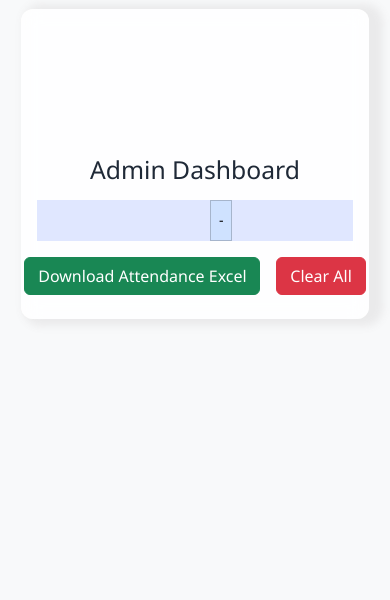
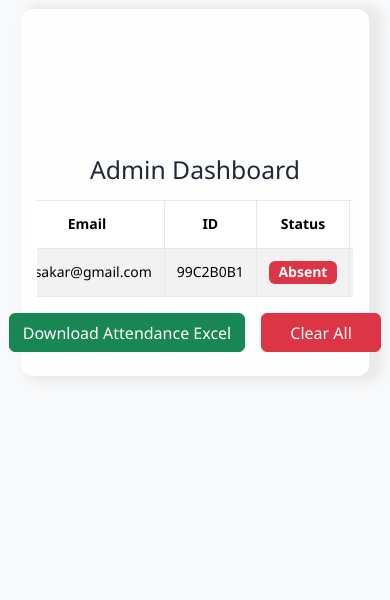
Before and after one commit to keerthi-manasvi/NSCC-Event-App, a Django app: page /dashboard/ in a window 390 px wide. Shown: the part 153-753 px from the top of the page. Run offline with Django 5.2, Linux system fonts and the light colour scheme; a user stored in the database is signed in; data comes from the database, SQL or seed files in the repository; data that the repository does not hold is empty.

Commit message:
Update dashboard.html

```diff
--- a/Event/templates/Event/dashboard.html
+++ b/Event/templates/Event/dashboard.html
@@ -4,23 +4,82 @@
 
 {% block content %}
 <style>
+/* Card centers all children */
+.card-custom {
+    display: flex !important;
+    flex-direction: column !important;
+    align-items: center !important;
+    text-align: center !important;
+    margin: 2rem auto;
+    max-width: 95%;
+    padding: 2rem;
+    background: rgba(255, 255, 255, 0.85);
+    backdrop-filter: blur(10px);
+    border-radius: 12px;
+    box-shadow: 8px 1px 8px 6px rgba(119, 110, 110, 0.1);
+}
+
+/* Table container scroll + center */
+.table-container {
+    width: 100%;
+    overflow-x: auto;
+    display: flex;
+    justify-content: center;
+}
+
+/* Table styling */
+.table-container table {
+    min-width: 600px;
+    border-collapse: collapse;
+    margin: auto;
+}
+
+.table-container table th,
+.table-container table td {
+    text-align: center !important;
+    vertical-align: middle !important;
+    padding: 0.75rem;
+    border: 1px solid #e5e7eb;
+}
+
+/* Table header background */
+.table-container thead {
+    background-color: #e0e7ff;
+}
+
+/* Buttons under dashboard */
+.d-flex.gap-3 .btn {
+    flex: 0 0 auto;
+    min-width: 150px;
+    margin-bottom: 0.5rem;
+}
+
+/* Responsive adjustments */
+@media (max-width: 768px) {
     .card-custom {
-    display: flex !important;
-    flex-direction: column!important;
-    align-items: center !important; /* horizontal center for all children */
-    text-align: center !important;  /* center text inside children */
+        padding: 1rem;
+    }
+    .table-container table {
+        min-width: 500px;
+    }
+}
+@media (max-width: 480px) {
+    .table-container table {
+        min-width: 400px;
+    }
+    .d-flex.gap-3 .btn {
+        min-width: 120px;
+    }
 }
 </style>
+
 <div class="card-custom">
     <h2 class="mb-3" style="margin-top: 130px;">Admin Dashboard</h2>
 
-    <!-- Table container for centering and scroll -->
-    <div class="table-container" style="overflow-x:auto; text-align:center;">
-        <table class="table table-striped table-bordered" style="margin:auto; min-width:600px;">
-            <thead class="table-primary" style="overflow-x:auto; text-align:center;  display: flex !important;
-    flex-direction: column!important;
-    align-items: center !important;
-    text-align: center !important; >
+    <!-- Table container -->
+    <div class="table-container">
+        <table class="table table-striped table-bordered">
+            <thead>
                 <tr>
                     <th>Name</th>
                     <th>Email</th>
@@ -63,7 +122,7 @@
     </div>
 
     {% if request.user.is_staff %}
-    <div class="d-flex gap-3 mt-3">
+    <div class="d-flex gap-3 mt-3 justify-content-center">
         <a href="{% url 'export_excel' %}" class="btn btn-success">Download Attendance Excel</a>
         <form action="{% url 'clear_participants' %}" method="post" onsubmit="return confirm('Delete all participants?');">
             {% csrf_token %}
```
